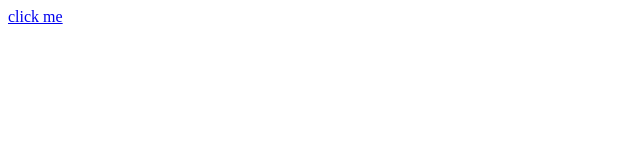
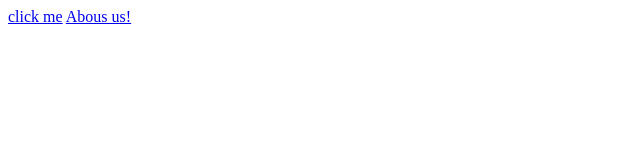
Before and after one commit to jcardibo/git_test, a plain HTML site: page exercise/odin-links-and-images/index.html in a window 1280 px wide. Shown: the full height of the page, 0-640 px from the left. Drawn offline with Linux system fonts and the light colour scheme.

Commit message:
create img folder, link aboutus to index

```diff
--- a/exercise/odin-links-and-images/index.html
+++ b/exercise/odin-links-and-images/index.html
@@ -8,6 +8,7 @@
 
   <body>
     <a href="https://www.theodinproject.com/about">click me</a>
+    <a href="about.html">Abous us!</a>
   </body>
 
 </html>
```
Also changed, not shown: exercise/odin-links-and-images/about.html (+1 -0 lines), exercise/odin-links-and-images/images/dog.jpg (added).
